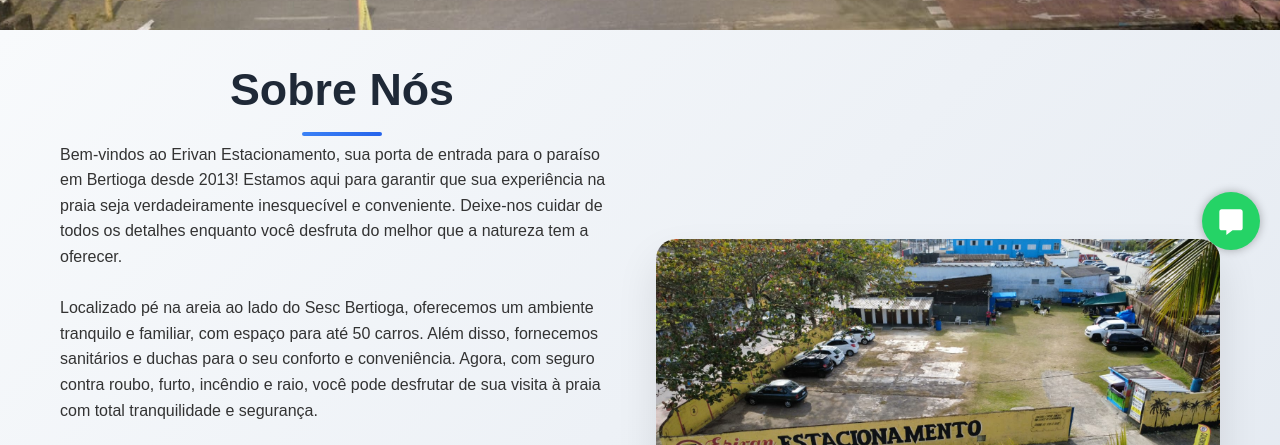
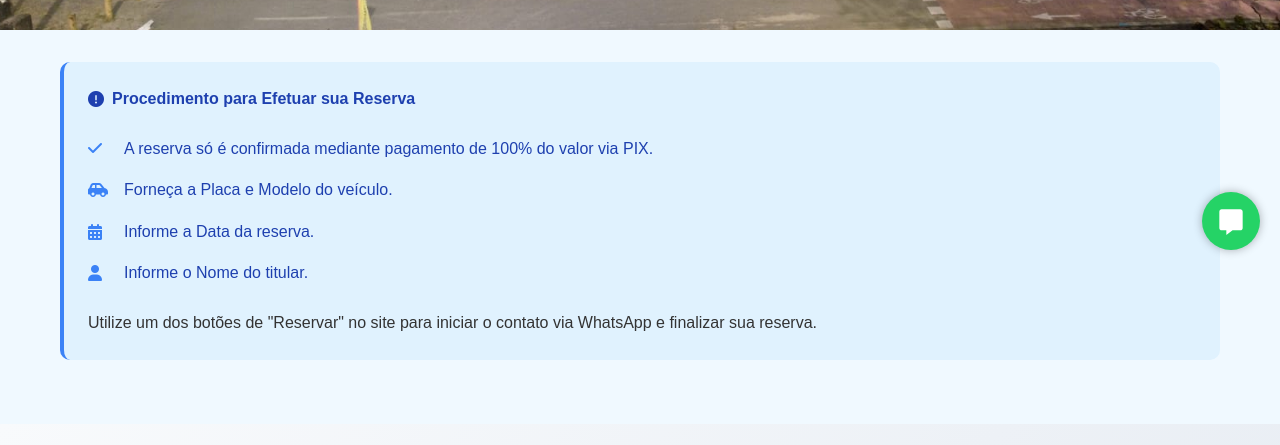
Before and after one commit to Rodriguera07/estacionamentosite, a plain HTML site: page index.html in a window 1280 px wide. Shown: the part 530-975 px from the top of the page. Drawn offline with Linux system fonts and the light colour scheme.

Commit message:
inserido aviso de informações

```diff
--- a/index.html
+++ b/index.html
@@ -53,6 +53,22 @@
             <i class="fas fa-chevron-down"></i>
         </div>
     </header>
+
+    <!-- Reservation Notice Section -->
+    <section class="reserva-aviso-section">
+        <div class="container">
+            <div class="reserva-notice">
+                <h4><i class="fas fa-exclamation-circle"></i> Procedimento para Efetuar sua Reserva</h4>
+                <ul>
+                    <li><i class="fas fa-check"></i>A reserva só é confirmada mediante pagamento de 100% do valor via PIX.</li>
+                    <li><i class="fas fa-car-side"></i>Forneça a Placa e Modelo do veículo.</li>
+                    <li><i class="fas fa-calendar-alt"></i>Informe a Data da reserva.</li>
+                    <li><i class="fas fa-user"></i>Informe o Nome do titular.</li>
+                </ul>
+                <p style="margin-top: 1rem;">Utilize um dos botões de "Reservar" no site para iniciar o contato via WhatsApp e finalizar sua reserva.</p>
+            </div>
+        </div>
+    </section>
 
     <!-- About Section -->
     <section id="sobre" class="about-section slide-left">
@@ -303,6 +319,16 @@
                             <li><i class="fas fa-ban"></i> Proibido saida de veiculo durante periodo estacionado, exceto em caso de emergencia.</li>
                         </ul>
 
+                        <div class="reserva-notice">
+                            <h4><i class="fas fa-exclamation-circle"></i> Como Efetuar sua Reserva</h4>
+                            <ul>
+                                <li><i class="fas fa-check"></i>A reserva só é confirmada mediante pagamento de 100% do valor via PIX.</li>
+                                <li><i class="fas fa-car-side"></i>Forneça a Placa e Modelo do veículo.</li>
+                                <li><i class="fas fa-calendar-alt"></i>Informe a Data da reserva.</li>
+                                <li><i class="fas fa-user"></i>Informe o Nome do titular.</li>
+                            </ul>
+                        </div>
+
                         <div class="important-notice">
                             <h4><i class="fas fa-star"></i> Importante:</h4>
                             <p>
--- a/styles.css
+++ b/styles.css
@@ -250,6 +250,14 @@ body {
     font-size: 1.5rem;
     animation: bounce 2s infinite;
 }
+
+/* Reservation Notice Section */
+.reserva-aviso-section {
+    background: #f0f9ff;
+    padding: 2rem 0;
+    min-height: auto;
+}
+
 
 /* Section Animations */
 section {
@@ -703,6 +711,42 @@ section.visible {
     color: #1e40af;
     line-height: 1.6;
 }
+
+/* Reservation Notice Card */
+.reserva-notice {
+    background: #e0f2fe;
+    padding: 1.5rem;
+    border-radius: 10px;
+    border-left: 4px solid #3b82f6;
+    margin-bottom: 2rem;
+}
+
+.reserva-notice h4 {
+    color: #1e40af;
+    margin-bottom: 1rem;
+    display: flex;
+    align-items: center;
+    gap: 0.5rem;
+}
+
+.reserva-notice ul {
+    list-style: none;
+    padding: 0;
+}
+
+.reserva-notice li {
+    padding: 0.5rem 0;
+    display: flex;
+    align-items: center;
+    gap: 1rem;
+    color: #1e40af;
+}
+
+.reserva-notice li i {
+    color: #3b82f6;
+    width: 20px;
+}
+
 
 /* Location Section */
 .location-section {
```
